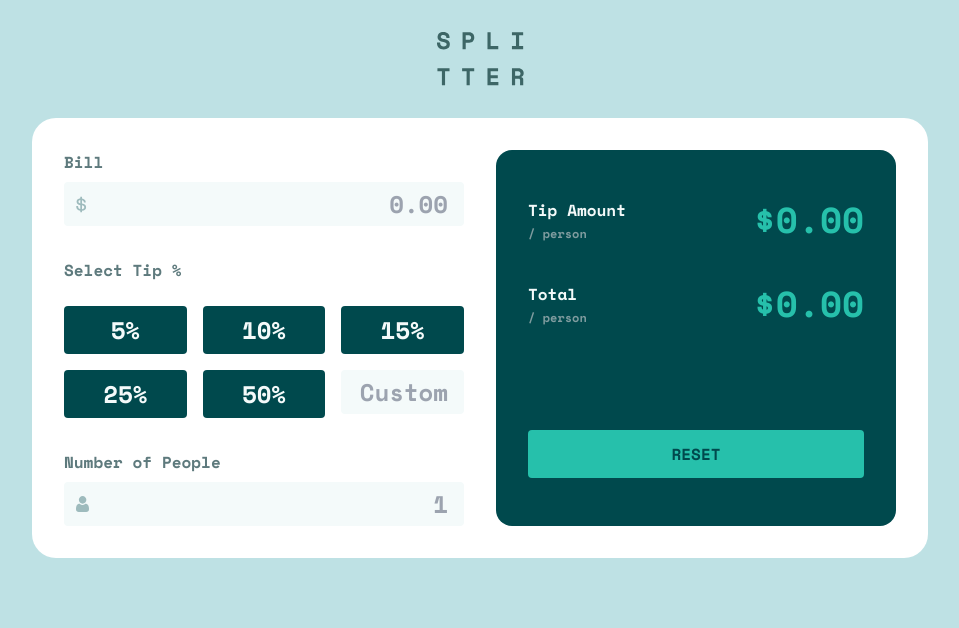
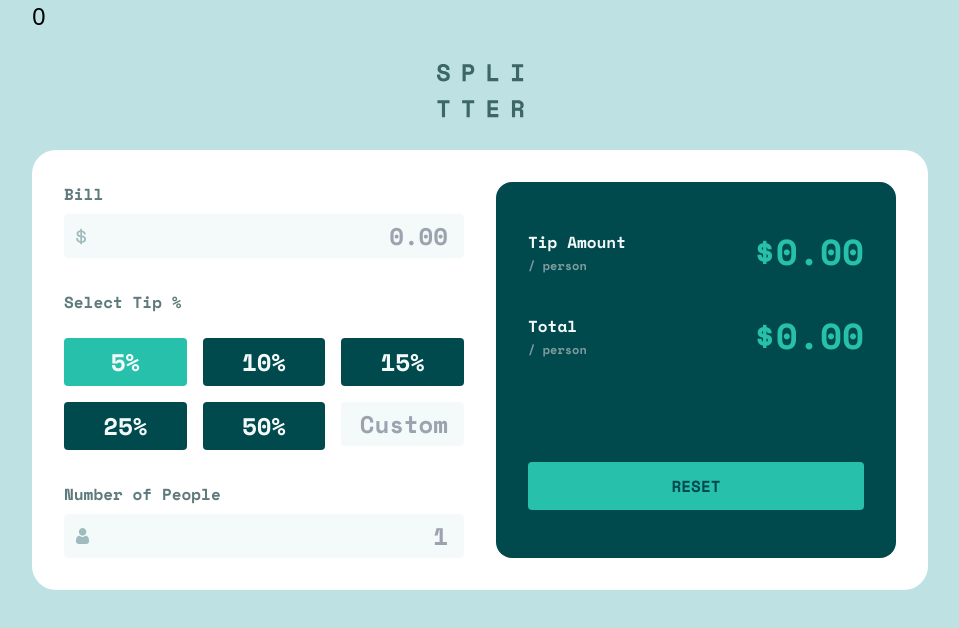
Before and after one commit to Demarcus11/Tip-Calculator-App, a React (Vite) app: page / in a window 1280 px wide. Shown: the top 628 px of the page, without its empty margins (160-1119 px from the left). Built offline with nearby package versions, Linux system fonts and the light colour scheme.

Commit message:
add: logic for tip buttons

```diff
--- a/src/App.jsx
+++ b/src/App.jsx
@@ -1,6 +1,32 @@
+import { useState } from "react";
+
+const INITIAL_TIPS = [
+  { amount: 0.05, id: 0 },
+  { amount: 0.1, id: 1 },
+  { amount: 0.15, id: 2 },
+  { amount: 0.25, id: 3 },
+  { amount: 0.5, id: 4 },
+];
+
 export default function App() {
+  const [bill, setBill] = useState(0);
+  const [numberOfPeople, setNumberofPeople] = useState(1);
+  const [tips, setTips] = useState(INITIAL_TIPS);
+  const [selectedId, setSelectedId] = useState(0);
+
+  // Reactives
+  const selectedTip = tips.find((tip) => tip.id === selectedId); // selectedTip will be updated when selectedId changes
+
+  // Functions
+
+  // Sets the selected tip index as new selectedId
+  function handleTipChange(id) {
+    setSelectedId(id);
+  }
+
   return (
     <>
+      {selectedId}
       <h1 className="grid place-content-center py-8">
         <img src="images/logo.svg" alt="" />
       </h1>
@@ -40,95 +66,30 @@ export default function App() {
                 className="mt-4 grid grid-cols-2 lg:grid-cols-3 gap-4"
                 role="radiogroup"
               >
-                <div className="relative">
+                {tips.map((tip, index) => {
+                  return (
+                    <div className="relative" key={index}>
                       <input
                         type="radio"
                         name="tips"
                         className="tips hidden"
-                    value="5%"
-                    id="tip-5%"
+                        value={`${tip.amount}%`}
+                        onChange={() => handleTipChange(index)}
+                        id={`tip-${tip.amount}%`}
                       />
                       <label
-                    htmlFor="tip-5%"
-                    className="flex min-h-[3rem] cursor-pointer items-center justify-center rounded bg-clr-nuetral-600 font-space-mono text-clr-nuetral-200 transition duration-300 ease-in-out hover:bg-clr-primary-300 hover:text-clr-nuetral-600"
+                        htmlFor={`tip-${tip.amount}%`}
+                        className={`flex min-h-[3rem] cursor-pointer items-center justify-center rounded bg-clr-nuetral-600 font-space-mono text-clr-nuetral-200 transition duration-300 ease-in-out hover:bg-clr-primary-300 hover:text-clr-nuetral-600 ${
+                          selectedId === index ? "bg-clr-primary-400" : ""
+                        }`}
                       >
                         <span className="tip-button" aria-hidden="true">
-                      5%
+                          {`${tip.amount * 100}%`}
                         </span>
                       </label>
                     </div>
-
-                <div className="relative">
-                  <input
-                    type="radio"
-                    name="tips"
-                    className="tips hidden"
-                    value="10%"
-                    id="tip-10%"
-                  />
-                  <label
-                    htmlFor="tip-10%"
-                    className="flex min-h-[3rem] cursor-pointer items-center justify-center rounded bg-clr-nuetral-600 font-space-mono text-clr-nuetral-200 transition duration-300 ease-in-out hover:bg-clr-primary-300 hover:text-clr-nuetral-600"
-                  >
-                    <span className="tip-button" aria-hidden="true">
-                      10%
-                    </span>
-                  </label>
-                </div>
-
-                <div className="relative">
-                  <input
-                    type="radio"
-                    name="tips"
-                    className="tips hidden"
-                    value="15%"
-                    id="tip-15%"
-                  />
-                  <label
-                    htmlFor="tip-15%"
-                    className="flex min-h-[3rem] cursor-pointer items-center justify-center rounded bg-clr-nuetral-600 font-space-mono text-clr-nuetral-200 transition duration-300 ease-in-out hover:bg-clr-primary-300 hover:text-clr-nuetral-600"
-                  >
-                    <span className="tip-button" aria-hidden="true">
-                      15%
-                    </span>
-                  </label>
-                </div>
-
-                <div className="relative">
-                  <input
-                    type="radio"
-                    name="tips"
-                    className="tips hidden"
-                    value="25%"
-                    id="tip-25%"
-                  />
-                  <label
-                    htmlFor="tip-25%"
-                    className="flex min-h-[3rem] cursor-pointer items-center justify-center rounded bg-clr-nuetral-600 font-space-mono text-clr-nuetral-200 transition duration-300 ease-in-out hover:bg-clr-primary-300 hover:text-clr-nuetral-600"
-                  >
-                    <span className="tip-button" aria-hidden="true">
-                      25%
-                    </span>
-                  </label>
-                </div>
-
-                <div className="relative">
-                  <input
-                    type="radio"
-                    name="tips"
-                    className="tips hidden"
-                    value="50%"
-                    id="tip-50%"
-                  />
-                  <label
-                    htmlFor="tip-50%"
-                    className="flex min-h-[3rem] cursor-pointer items-center justify-center rounded bg-clr-nuetral-600 font-space-mono text-clr-nuetral-200 transition duration-300 ease-in-out hover:bg-clr-primary-300 hover:text-clr-nuetral-600"
-                  >
-                    <span className="tip-button" aria-hidden="true">
-                      50%
-                    </span>
-                  </label>
-                </div>
+                  );
+                })}
 
                 <div>
                   <input
```
Lines whose indentation alone changed are shown as unchanged.
